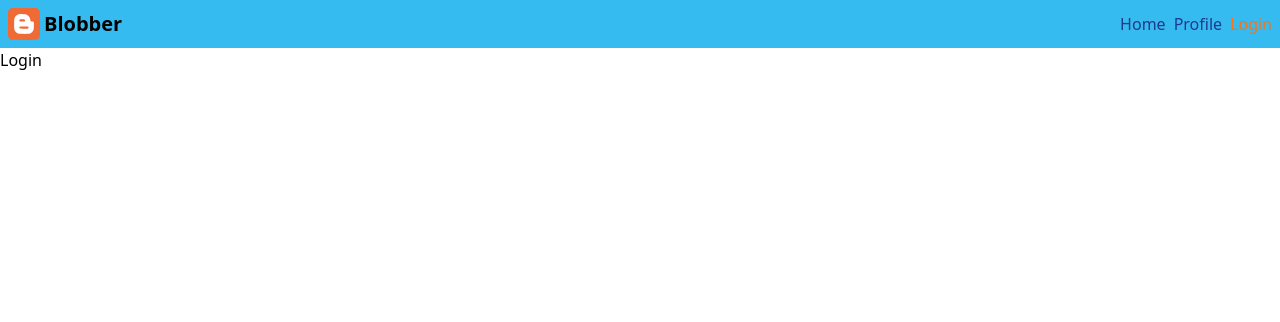
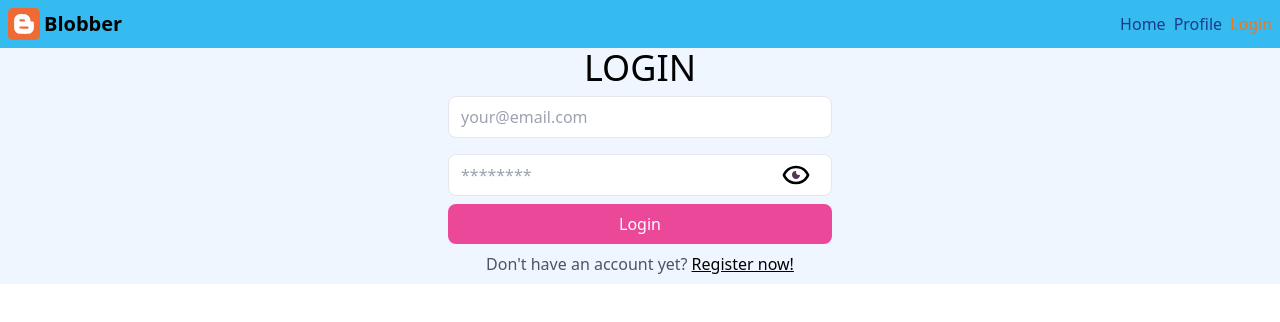
Before and after one commit to maj-rf/myblog-client, a React (Vite) app: page /login in a window 1280 px wide. Shown: the top 322 px of the page. Built offline with nearby package versions, Linux system fonts and the light colour scheme.

Commit message:
update Login style

```diff
--- a/src/pages/Home.tsx
+++ b/src/pages/Home.tsx
@@ -1,3 +1,3 @@
 export const Home = () => {
-  return <div className="bg-slate-500 min-h-full">Home</div>;
+  return <div className="bg-slate-500 grow">You're @ /</div>;
 };
--- a/src/pages/Login.tsx
+++ b/src/pages/Login.tsx
@@ -1,3 +1,89 @@
+import { Link } from 'react-router-dom';
+import { useField } from '../hooks/useField';
+
 export const Login = () => {
-  return <div>Login</div>;
+  const { setValue: setEmail, ...email } = useField('email');
+  const { setValue: setPassword, ...password } = useField('password');
+
+  const showPassword = (ref: React.RefObject<HTMLInputElement> | undefined) => {
+    if (!ref) return;
+    if (ref.current !== null)
+      return (ref.current.type =
+        ref.current.type === 'password' ? 'text' : 'password');
+  };
+
+  const handleLogin = (e: React.FormEvent<HTMLFormElement>) => {
+    e.preventDefault();
+    setEmail('');
+    setPassword('');
+  };
+
+  return (
+    <div className="grow flex items-center justify-around bg-blue-50">
+      <div className="w-full md:w-96 mx-4">
+        <h1 className="text-4xl text-center uppercase">Login</h1>
+        <form onSubmit={handleLogin}>
+          <div>
+            <label htmlFor="email" hidden>
+              Email
+            </label>
+            <input
+              placeholder="your@email.com"
+              name="email"
+              className="w-full my-2 py-2 px-3 border rounded-lg"
+              {...email}
+            />
+          </div>
+
+          <div className="relative">
+            <label htmlFor="password" hidden>
+              Password
+            </label>
+            <input
+              placeholder="********"
+              name="password"
+              className="w-full my-2 py-2 px-3 border rounded-lg"
+              {...password}
+            />
+            <button
+              className="absolute top-0 right-5 bottom-0 m-auto max-h-fit"
+              type="button"
+              onClick={() => showPassword(password.ref)}
+            >
+              <svg
+                xmlns="http://www.w3.org/2000/svg"
+                width="32"
+                height="32"
+                viewBox="0 0 24 24"
+              >
+                <path
+                  fill="#523654"
+                  d="M14 12c-1.095 0-2-.905-2-2c0-.354.103-.683.268-.973C12.178 9.02 12.092 9 12 9a3.02 3.02 0 0 0-3 3c0 1.642 1.358 3 3 3c1.641 0 3-1.358 3-3c0-.092-.02-.178-.027-.268c-.29.165-.619.268-.973.268z"
+                />
+                <path
+                  fill="currentColor"
+                  d="M12 5c-7.633 0-9.927 6.617-9.948 6.684L1.946 12l.105.316C2.073 12.383 4.367 19 12 19s9.927-6.617 9.948-6.684l.106-.316l-.105-.316C21.927 11.617 19.633 5 12 5zm0 12c-5.351 0-7.424-3.846-7.926-5C4.578 10.842 6.652 7 12 7c5.351 0 7.424 3.846 7.926 5c-.504 1.158-2.578 5-7.926 5z"
+                />
+              </svg>
+            </button>
+          </div>
+          <button
+            type="submit"
+            className="w-full bg-pink-500 text-white py-2 rounded-lg hover:bg-pink-400"
+          >
+            Login
+          </button>
+        </form>
+        <div className="text-center py-2 text-gray-600">
+          Don't have an account yet?
+          <Link
+            to="/register"
+            className="underline text-black hover:text-orange-500 ml-1"
+          >
+            Register now!
+          </Link>
+        </div>
+      </div>
+    </div>
+  );
 };
```
